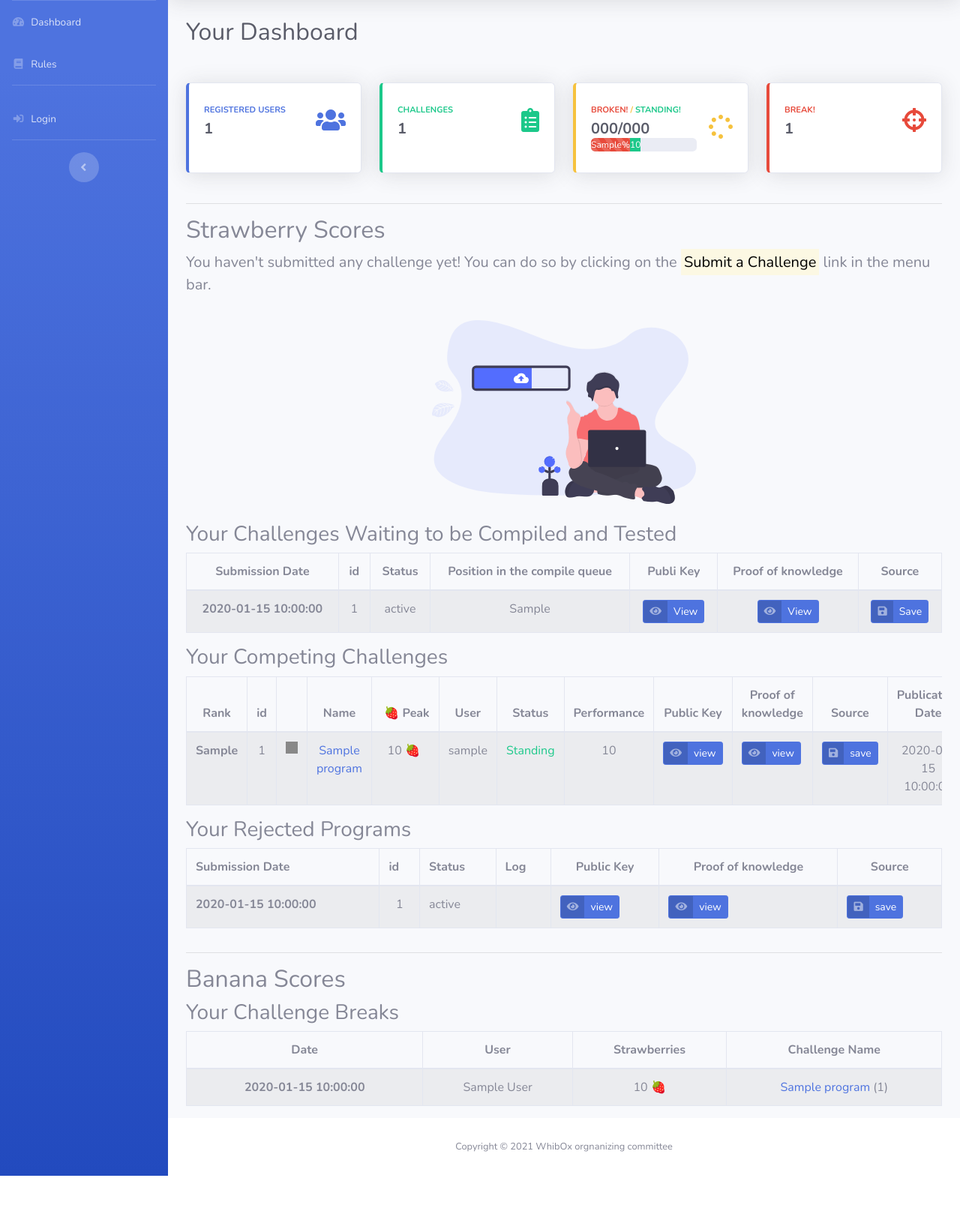
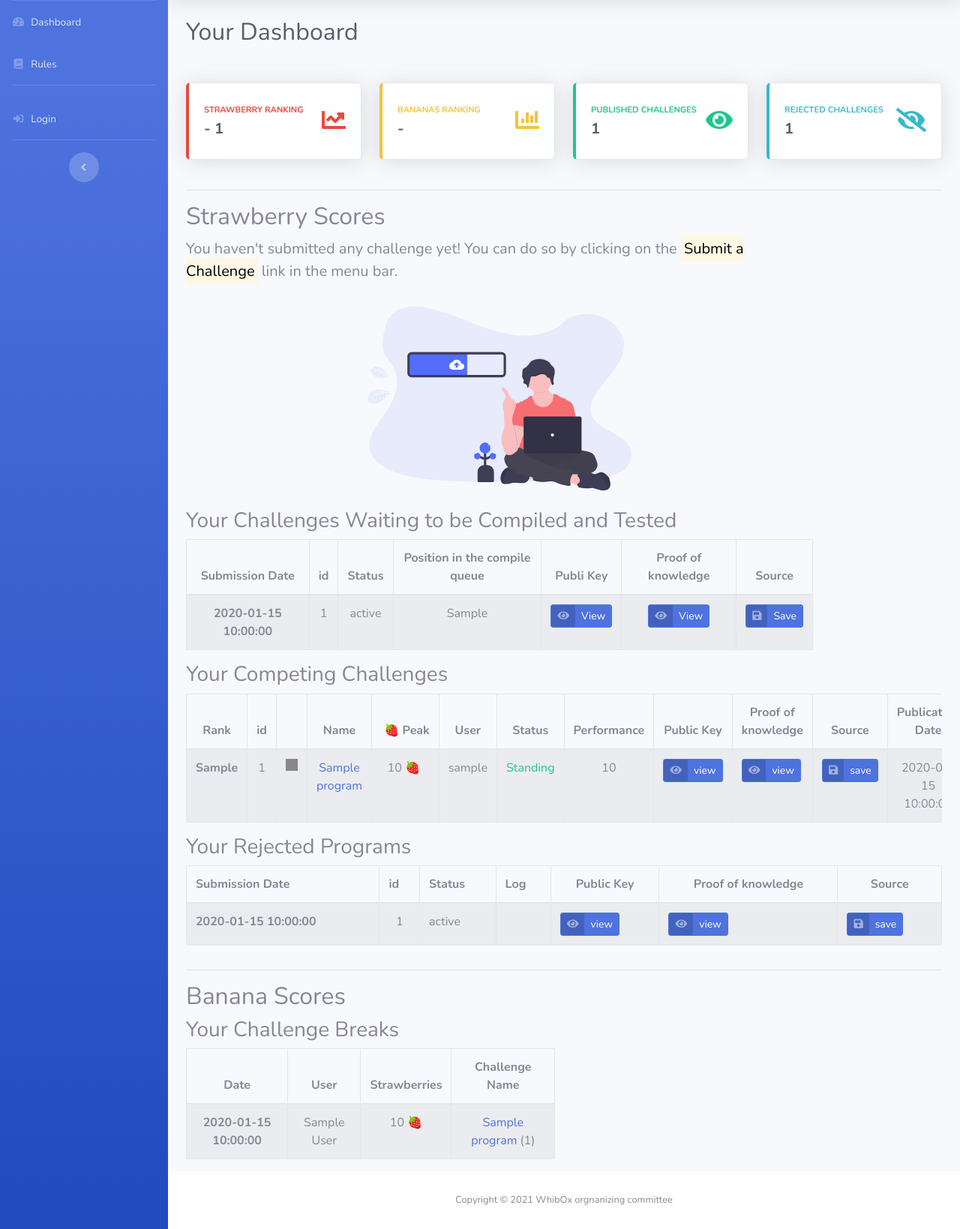
Before and after one commit to CryptoExperts/whibox_contest_submission_server, a Python web app: template services/web-dev/app/templates/user_show.html in a window 1280 px wide. Shown: the part 70-1709 px from the top of the page at 75% size. Before the commit the page ends 1638 px from the top, so only its background shows below. Run offline with Jinja, Linux system fonts and the light colour scheme; the template is opened without the code that fills it: most values are stand-ins (such as "Sample title", 1, 10 or a date in 2020).

Commit message:
Fix homepage boxes and strawberry ranking

```diff
--- a/services/web-dev/app/routes/__init__.py
+++ b/services/web-dev/app/routes/__init__.py
@@ -126,6 +126,8 @@ def user_show():
     programs_queued = Program.get_user_queued_programs(current_user)
     programs_rejected = Program.get_user_rejected_programs(current_user)
     wb_breaks = WhiteboxBreak.get_all_by_user(current_user)
+    all_programs = Program.get_all_published_sorted_by_ranking()
+    User.refresh_all_strawberry_rankings(all_programs)
     return render_template('user_show.html',
                            active_page='user_show',
                            user=current_user,
--- a/services/web-dev/app/templates/homepage_boxes.html
+++ b/services/web-dev/app/templates/homepage_boxes.html
@@ -1,115 +1,84 @@
 <div class="row">
 
-  <div class="col-md-6">
-    <div class="panel panel-red panel-big">
-      <div class="panel-heading">
-        <div class="row">
-          <div class="col-xs-3">
-            <i class="fa fa-line-chart fa-5x"></i>
-          </div>
-          <div class="col-xs-offset-1 col-xs-8 text-right">
-            <div class="huge">
+  <!-- strawberry ranking -->
+  <div class="col-xl-3 col-md-6 mb-4 mt-4">
+    <div class="card border-left-danger shadow h-100 py-2">
+      <div class="card-body">
+        <div class="row no-gutters align-items-center">
+          <div class="col mr-2">
+            <div class="text-xs font-weight-bold text-danger text-uppercase mb-1">Strawberry Ranking</div>
+            <div class="h5 mb-0 font-weight-bold text-gray-800">
               {% if current_user.strawberries_ranking %}
               #{{ current_user.strawberries_ranking }}
               {% else %}
               -
               {% endif %}
+              {{ total_number_of_users }}
             </div>
-            <div>Strawberries Ranking</div>
+          </div>
+          <div class="col-auto">
+            <i class="fas fa-chart-line fa-2x text-danger"></i>
           </div>
         </div>
       </div>
     </div>
   </div>
 
-  <div class="col-md-6">
-    <div class="panel panel-yellow  panel-big">
-      <div class="panel-heading">
-        <div class="row">
-          <div class="col-xs-3">
-            <i class="fa fa-bar-chart fa-5x"></i>
-          </div>
-          <div class="col-xs-offset-1 col-xs-8 text-right">
-            <div class="huge">
+  <div class="col-xl-3 col-md-6 mb-4 mt-4">
+    <div class="card border-left-warning shadow h-100 py-2">
+      <div class="card-body">
+        <div class="row no-gutters align-items-center">
+          <div class="col mr-2">
+            <div class="text-xs font-weight-bold text-warning text-uppercase mb-1">Bananas Ranking</div>
+            <div class="h5 mb-0 font-weight-bold text-gray-800">
               {% if current_user.bananas_ranking %}
               #{{ current_user.bananas_ranking }}
               {% else %}
               -
               {% endif %}
             </div>
-            <div>Bananas Ranking</div>
+          </div>
+          <div class="col-auto">
+            <i class="fas fa-chart-bar fa-2x text-warning"></i>
           </div>
         </div>
       </div>
     </div>
   </div>
 
-  <div class="col-lg-4 col-md-6">
-    <div class="panel panel-info">
-      <div class="panel-heading">
-        <div class="row">
-          <div class="col-xs-3">
-            <i class="fa fa-clock-o fa-5x"></i>
+  <div class="col-xl-3 col-md-6 mb-4 mt-4">
+    <div class="card border-left-success shadow h-100 py-2">
+      <div class="card-body">
+        <div class="row no-gutters align-items-center">
+          <div class="col mr-2">
+            <div class="text-xs font-weight-bold text-success text-uppercase mb-1">Published Challenges</div>
+            <div class="h5 mb-0 font-weight-bold text-gray-800">
+              {{ programs|length }}
+            </div>
           </div>
-          <div class="col-xs-9 text-right">
-            <div class="huge">{{ programs_queued|length }}</div>
-            <div>Challenge{% if programs_queued|length > 1 %}s{% endif %} Pending Validation</div>
+          <div class="col-auto">
+            <i class="fas fa-eye fa-2x text-success"></i>
           </div>
         </div>
       </div>
-      <a href="#challenges">
-        <div class="panel-footer">
-          <span class="pull-left">Scroll to Details</span>
-          <span class="pull-right"><i class="fa fa-arrow-circle-right"></i></span>
-          <div class="clearfix"></div>
-        </div>
-      </a>
     </div>
   </div>
 
-  <div class="col-lg-4 col-md-6">
-    <div class="panel panel-primary">
-      <div class="panel-heading">
-        <div class="row">
-          <div class="col-xs-3">
-            <i class="fa fa-eye fa-5x"></i>
+  <div class="col-xl-3 col-md-6 mb-4 mt-4">
+    <div class="card border-left-info shadow h-100 py-2">
+      <div class="card-body">
+        <div class="row no-gutters align-items-center">
+          <div class="col mr-2">
+            <div class="text-xs font-weight-bold text-info text-uppercase mb-1">Rejected Challenges</div>
+            <div class="h5 mb-0 font-weight-bold text-gray-800">
+              {{ programs_rejected|length }}
+            </div>
           </div>
-          <div class="col-xs-9 text-right">
-            <div class="huge">{{ programs|length }}</div>
-            <div>Published Challenge{% if programs|length > 1 %}s{% endif %}!</div>
+          <div class="col-auto">
+            <i class="fas fa-eye-slash fa-2x text-info"></i>
           </div>
         </div>
       </div>
-      <a href="#breaks">
-        <div class="panel-footer">
-          <span class="pull-left">Scroll to Details</span>
-          <span class="pull-right"><i class="fa fa-arrow-circle-right"></i></span>
-          <div class="clearfix"></div>
-        </div>
-      </a>
-    </div>
-  </div>
-
-  <div class="col-lg-4 col-md-6">
-    <div class="panel panel-red">
-      <div class="panel-heading">
-        <div class="row">
-          <div class="col-xs-3">
-            <i class="fa fa-eye-slash fa-5x"></i>
-          </div>
-          <div class="col-xs-9 text-right">
-            <div class="huge">{{ programs_rejected|length }}</div>
-            <div>Rejected Challenge{% if programs_rejected|length > 1 %}s{% endif %}!</div>
-          </div>
-        </div>
-      </div>
-      <a href="#breaks">
-        <div class="panel-footer">
-          <span class="pull-left">Scroll to Details</span>
-          <span class="pull-right"><i class="fa fa-arrow-circle-right"></i></span>
-          <div class="clearfix"></div>
-        </div>
-      </a>
     </div>
   </div>
 
--- a/services/web-dev/app/templates/user_show.html
+++ b/services/web-dev/app/templates/user_show.html
@@ -4,7 +4,7 @@
 
 {% block content %}
 
-{% include 'index_boxes.html' %}
+{% include 'homepage_boxes.html' %}
 
 <hr>
 
@@ -15,7 +15,7 @@
 </div>
 
 <div class="row">
-  <div class="col-12">
+  <div class="col-xl-10 col-12">
 
     {% if current_user.programs|length == 0 %}
     <p class="lead">You haven't <strong>submitted</strong> any challenge yet! You can do so by clicking on the <mark>Submit a Challenge</mark> link in the menu bar.</p>
@@ -59,7 +59,7 @@
 </div>
 
 <div class="row">
-  <div class="col-12">
+  <div class="col-xl-6 col-lg-10 col-12">
     <h3>Your Challenge Breaks</h3>
     {% if wb_breaks %}
     {% include 'table_breaks.html' %}
```
Also changed, not shown: services/web-dev/app/models/user.py (+6 -1 lines).
